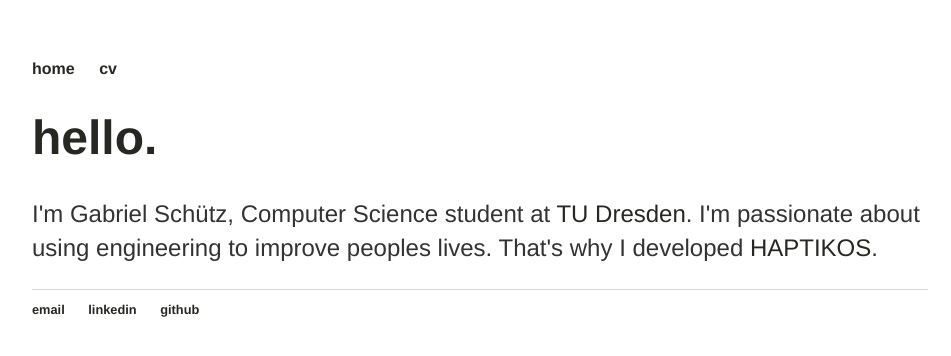
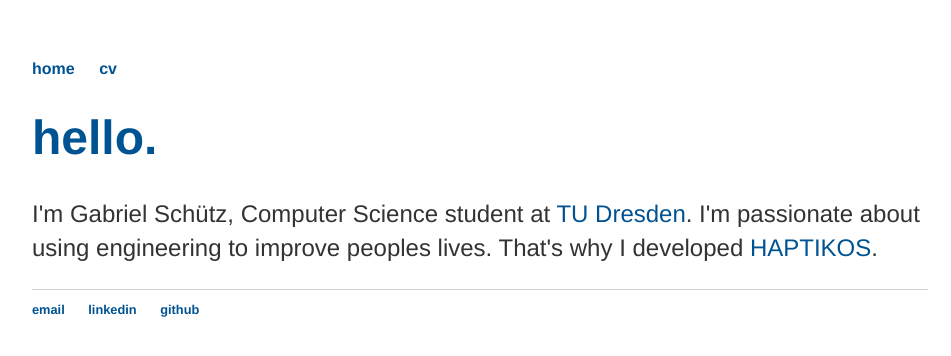
Before and after one commit to gabrielgydu/gabrielgydu.github.io, a Jekyll site: the page built from index.html, in a window 1280 px wide. Shown: the top 356 px of the page, without its empty margins (160-1111 px from the left). Built offline with Jekyll 4.4.1, drawn with Linux system fonts in a browser that asks for light colours.

Commit message:
change color of links and h1

```diff
--- a/css/main.css
+++ b/css/main.css
@@ -14,7 +14,7 @@ nav ul li, footer ul li {
 }
 a {
     text-decoration: none;
-    color: #272822;
+    color: #005392;
 }
 a:hover {
     text-decoration: underline;
@@ -22,7 +22,7 @@ a:hover {
 h1 {
     font-size: 3em;
     font-family:'Helvetica', 'Arial', 'Sans-Serif';
-    color: #272822;
+    color: #005392;
 }
 p {
     font-size: 1.5em;
```
